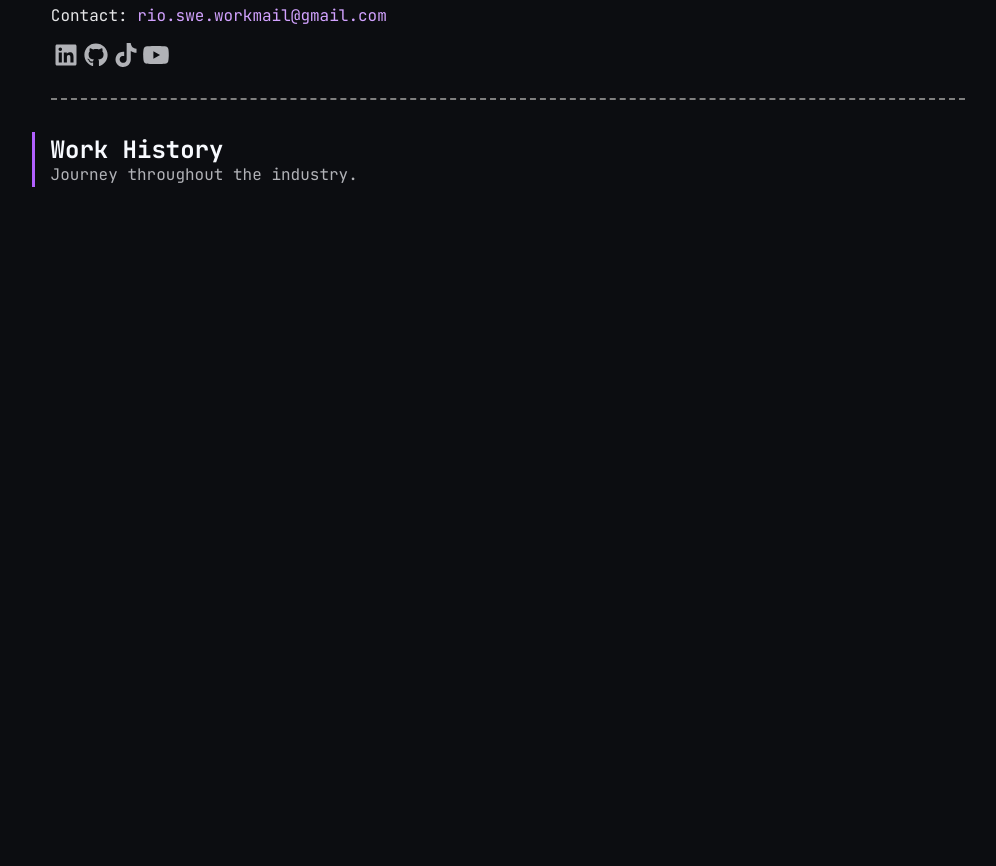
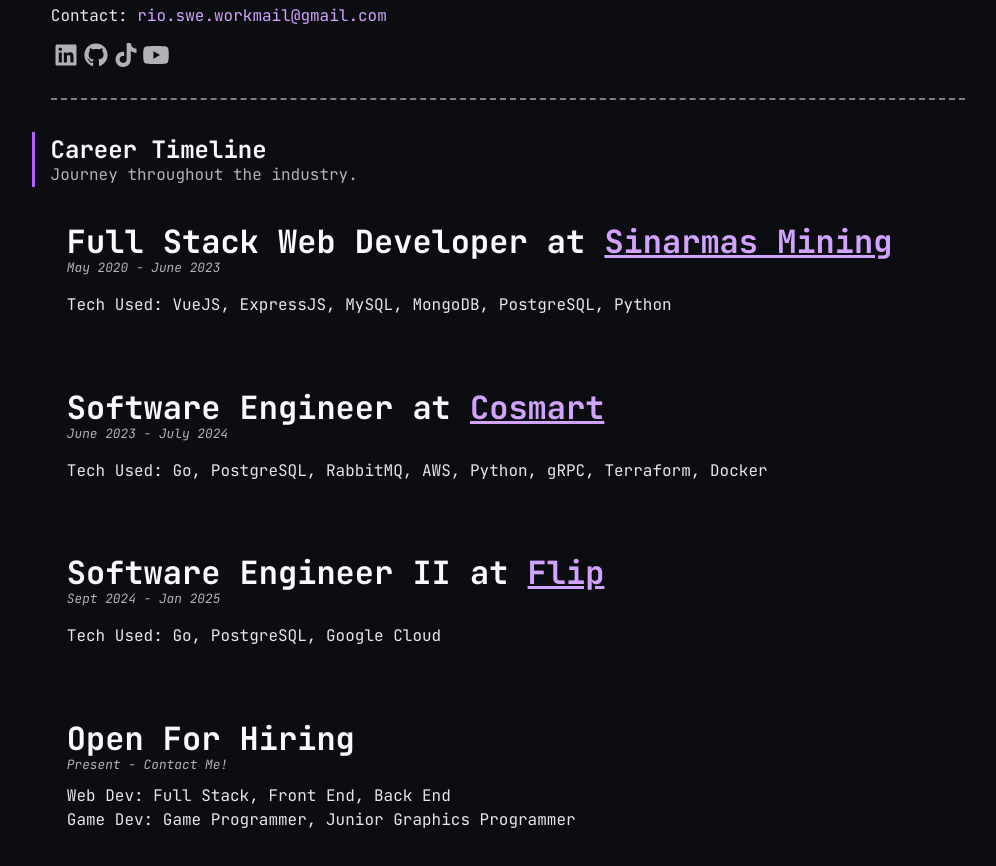
Before and after one commit to Lunarisnia/lunarisnia.github.io, a React (Vite) app: page / in a window 1280 px wide. Shown: the part 560-1426 px from the top of the page, without its empty margins (132-1128 px from the left). Before the commit the page ends 896 px from the top, so only its background shows below. Built offline with nearby package versions, Linux system fonts and the light colour scheme.

Commit message:
feat: career timeline

```diff
--- a/index.html
+++ b/index.html
@@ -4,7 +4,9 @@
 <head>
   <meta charset="UTF-8" />
   <link rel="icon" type="image/svg+xml" href="/vite.svg" />
-  <link href="https://fonts.googleapis.com/css2?family=JetBrains+Mono:wght@400;600;700&display=swap" rel="stylesheet">
+  <link
+    href="https://fonts.googleapis.com/css2?family=JetBrains+Mono:ital,wght@0,400;0,600;0,700;1,400;1,600;1,700&display=swap"
+    rel="stylesheet">
   <meta name="viewport" content="width=device-width, initial-scale=1.0" />
   <title>lunarisnia.github.io</title>
 </head>
--- a/src/components/index.tsx
+++ b/src/components/index.tsx
@@ -1,3 +1,4 @@
+export { WorkHistory } from "./work-history/WorkHistory";
 export { SocialMedia } from "./social-media/SocialMedia";
 export { SkillSummary } from "./skill-summary/SkillSummary";
 export { TitleCard } from "./title-card/TitleCard";
--- /dev/null
+++ b/src/components/work-history/WorkHistory.module.css
@@ -0,0 +1,50 @@
+@import "../../styles/pallete.css";
+
+.header {
+	color: var(--text);
+	margin-bottom: -0.9rem;
+	font-size: 2rem;
+}
+
+.duration {
+	color: var(--text-muted-2);
+	font-style: italic;
+	margin-top: 0.4rem;
+	font-size: 0.8rem;
+}
+
+.body {
+	padding-left: 1rem;
+	padding-bottom: 2rem;
+	padding-top: 0.01rem;
+	margin-bottom: 1rem;
+	margin-top: -1.2rem;
+}
+
+.body::before {
+	content: "";
+	position: absolute;
+	margin-left: -1rem;
+	height: 0.2rem;
+	width: 0%;
+	background: linear-gradient(90deg,
+			var(--primary-2) 0%,
+			var(--primary-2) 20%,
+			transparent 20%,
+			transparent 100%);
+	transition: width 0.4s ease;
+}
+
+.body:hover::before {
+	width: 60%;
+	transition: width 0.4s ease;
+}
+
+.body:hover {
+	background-color: var(--background-2);
+	transition: background-color 0.2s ease;
+}
+
+a {
+	color: var(--primary-1);
+}
--- /dev/null
+++ b/src/components/work-history/WorkHistory.tsx
@@ -0,0 +1,61 @@
+import styles from "./WorkHistory.module.css";
+import { Children, isValidElement, useEffect, useState, type FC, type ReactNode } from "react";
+
+type SubProp = {
+	children: ReactNode;
+}
+
+const Header = ({ children }: SubProp) => {
+	return <h1 className={styles.header}>{children}</h1>
+}
+const Detail = ({ children }: SubProp) => {
+	return <div>{children}</div>
+}
+const Duration = ({ children }: SubProp) => {
+	return <p className={styles.duration}>{children}</p>
+}
+
+type WorkHistoryComponent = FC<{ children: ReactNode }> & {
+	Header: typeof Header;
+	Detail: typeof Detail;
+	Duration: typeof Duration;
+};
+
+const WorkHistory: WorkHistoryComponent = ({ children }) => {
+	const [header, setHeader] = useState(<div></div>);
+	const [duration, setDuration] = useState(<div></div>);
+	const [detail, setDetail] = useState(<div></div>);
+
+	useEffect(() => {
+		Children.forEach(children, child => {
+			if (!isValidElement(child)) return;
+			switch (child.type) {
+				case Header:
+					setHeader(child);
+					break;
+				case Detail:
+					setDetail(child);
+					break;
+				case Duration:
+					setDuration(child)
+					break;
+				default:
+					return;
+			}
+		})
+	}, [children])
+
+	return (
+		<div className={styles.body}>
+			{header}
+			{duration}
+			{detail}
+		</div>
+	);
+};
+
+WorkHistory.Header = Header;
+WorkHistory.Detail = Detail;
+WorkHistory.Duration = Duration;
+
+export { WorkHistory };
--- a/src/pages/homepage/HomePage.module.css
+++ b/src/pages/homepage/HomePage.module.css
@@ -22,3 +22,8 @@
 	border-top-color: var(--border-1);
 	border-top-style: dashed;
 }
+
+.smallPadding {
+	margin-top: -0.2rem;
+	margin-bottom: -1.0rem;
+}
--- a/src/pages/homepage/HomePage.tsx
+++ b/src/pages/homepage/HomePage.tsx
@@ -1,5 +1,5 @@
 import styles from "./HomePage.module.css";
-import { Card, SkillSummary, SocialMedia, TitleCard } from "../../components";
+import { Card, SkillSummary, SocialMedia, TitleCard, WorkHistory } from "../../components";
 
 export const HomePage: React.FC = () => {
   const backendTools = ["Go", "NodeJS", "Python", "PostgreSQL", "RabbitMQ", "Terraform", "AWS", "NGINX", "Docker"];
@@ -24,7 +24,52 @@
         </p>
         <SocialMedia />
         <div className={styles.dottedDivider}></div>
-        <TitleCard title="Work History" subtitle="Journey throughout the industry." />
+        <TitleCard title="Career Timeline" subtitle="Journey throughout the industry." />
+        <WorkHistory>
+          <WorkHistory.Header>
+            Full Stack Web Developer at <a href="https://www.goldenenergymines.com/" target="_blank">Sinarmas Mining</a>
+          </WorkHistory.Header>
+          <WorkHistory.Duration>
+            May 2020 - June 2023
+          </WorkHistory.Duration>
+          <WorkHistory.Detail>
+            <p>Tech Used: VueJS, ExpressJS, MySQL, MongoDB, PostgreSQL, Python</p>
+          </WorkHistory.Detail>
+        </WorkHistory>
+        <WorkHistory>
+          <WorkHistory.Header>
+            Software Engineer at <a href="https://www.cosmart.id/" target="_blank">Cosmart</a>
+          </WorkHistory.Header>
+          <WorkHistory.Duration>
+            June 2023 - July 2024
+          </WorkHistory.Duration>
+          <WorkHistory.Detail>
+            <p>Tech Used: Go, PostgreSQL, RabbitMQ, AWS, Python, gRPC, Terraform, Docker</p>
+          </WorkHistory.Detail>
+        </WorkHistory>
+        <WorkHistory>
+          <WorkHistory.Header>
+            Software Engineer II at <a href="https://www.flip.id/" target="_blank">Flip</a>
+          </WorkHistory.Header>
+          <WorkHistory.Duration>
+            Sept 2024 - Jan 2025
+          </WorkHistory.Duration>
+          <WorkHistory.Detail>
+            <p>Tech Used: Go, PostgreSQL, Google Cloud</p>
+          </WorkHistory.Detail>
+        </WorkHistory>
+        <WorkHistory>
+          <WorkHistory.Header>
+            Open For Hiring
+          </WorkHistory.Header>
+          <WorkHistory.Duration>
+            Present - Contact Me!
+          </WorkHistory.Duration>
+          <WorkHistory.Detail>
+            <p className={styles.smallPadding}>Web Dev: Full Stack, Front End, Back End</p>
+            <p>Game Dev: Game Programmer, Junior Graphics Programmer</p>
+          </WorkHistory.Detail>
+        </WorkHistory>
       </Card>
     </>
   );
```
